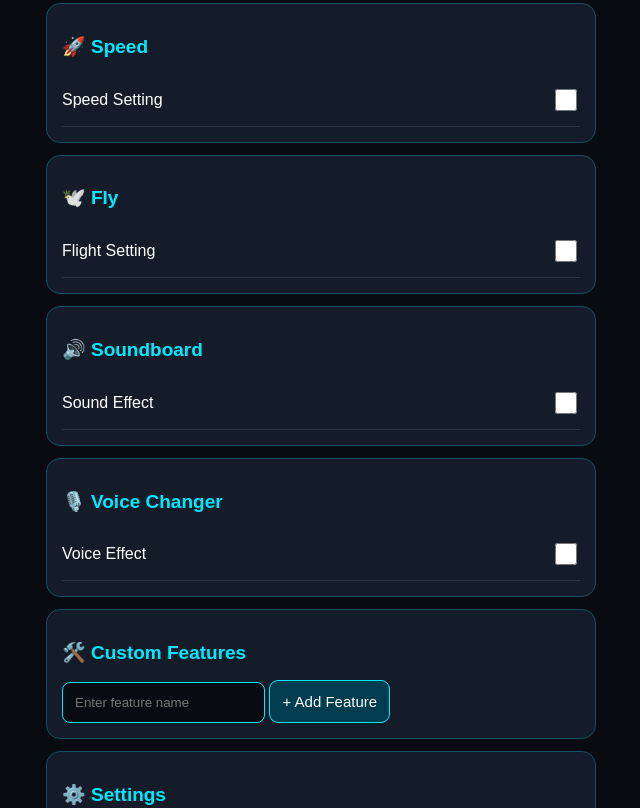
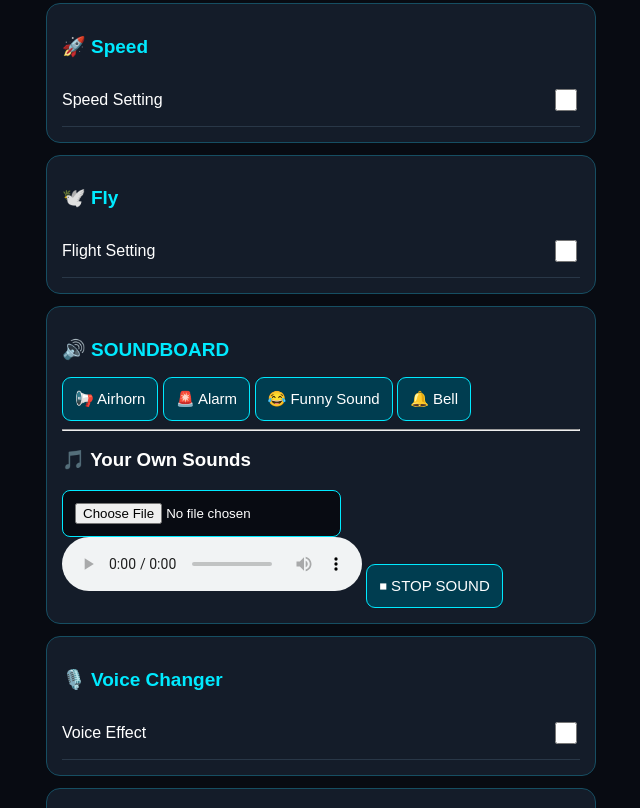
Before and after one commit to YVL-DaeDae2x/QuestCustomMenu, a plain HTML site: page index.html in a window 1280 px wide. Shown: the part 481-1289 px from the top of the page, without its empty margins (319-959 px from the left). Drawn offline with Linux system fonts and the light colour scheme.

Commit message:
Update index.html

```diff
--- a/index.html
+++ b/index.html
@@ -114,8 +114,22 @@ input[type=checkbox] {
 </div>
 
 <div class="section">
-<h2>🔊 Soundboard</h2>
-<div id="soundboard"></div>
+<h2>🔊 SOUNDBOARD</h2>
+
+<button onclick="playTone(880,300)">📢 Airhorn</button>
+<button onclick="playTone(500,700)">🚨 Alarm</button>
+<button onclick="playTone(650,200)">😂 Funny Sound</button>
+<button onclick="playTone(1000,150)">🔔 Bell</button>
+
+<hr>
+
+<h3>🎵 Your Own Sounds</h3>
+
+<input type="file" id="soundUpload" accept="audio/*">
+
+<audio id="customAudio" controls></audio>
+
+<button onclick="stopSound()">⏹ STOP SOUND</button>
 </div>
 
 <div class="section">
@@ -148,7 +162,6 @@ const groups = {
  movement: ["Movement Toggle"],
  speed: ["Speed Setting"],
  fly: ["Flight Setting"],
- soundboard: ["Sound Effect"],
  voice: ["Voice Effect"]
 };
 
@@ -218,7 +231,46 @@ function resetMenu() {
  localStorage.removeItem("questFeatures");
  location.reload();
 }
+let audioContext;
 
+function playTone(frequency, duration) {
+  audioContext = audioContext ||
+    new (window.AudioContext || window.webkitAudioContext)();
+
+  audioContext.resume();
+
+  let oscillator = audioContext.createOscillator();
+  let gain = audioContext.createGain();
+
+  oscillator.frequency.value = frequency;
+  oscillator.connect(gain);
+  gain.connect(audioContext.destination);
+
+  oscillator.start();
+
+  gain.gain.setValueAtTime(0.3, audioContext.currentTime);
+  gain.gain.exponentialRampToValueAtTime(
+    0.001,
+    audioContext.currentTime + duration / 1000
+  );
+
+  oscillator.stop(audioContext.currentTime + duration / 1000);
+}
+
+document.getElementById("soundUpload").onchange = function() {
+  let file = this.files[0];
+
+  if (file) {
+    document.getElementById("customAudio").src =
+      URL.createObjectURL(file);
+  }
+};
+
+function stopSound() {
+  let audio = document.getElementById("customAudio");
+  audio.pause();
+  audio.currentTime = 0;
+}
 loadMenu();
 </script>
 
```
